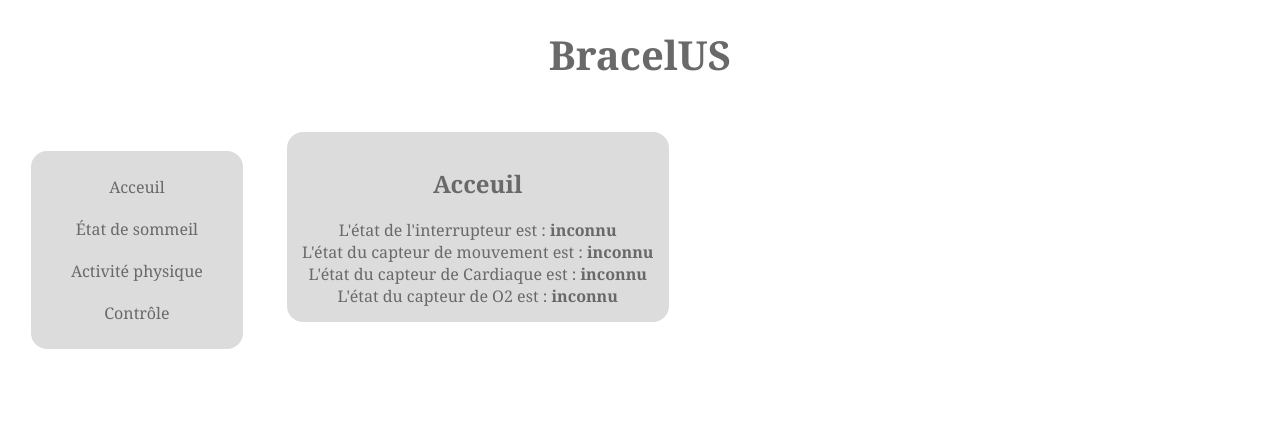
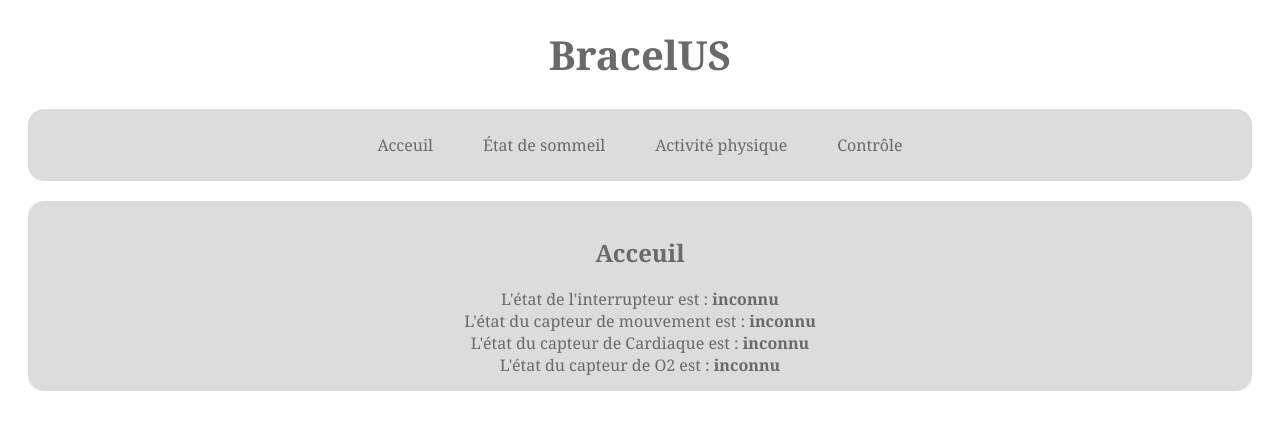
Before and after one commit to ludoboulanger/bracelusWeb, a React (Create React App) app in the folder BracelUSWEB/: page / in a window 1280 px wide. Shown: the top 430 px of the page. Built offline with nearby package versions, Linux system fonts and the light colour scheme; no server answers.

Commit message:
modif page

```diff
--- a/BracelUSWEB/src/App.js
+++ b/BracelUSWEB/src/App.js
@@ -170,22 +170,17 @@ export class App extends React.Component {
             <Router>
                 <div>
                     <h1>BracelUS</h1>
-                    <table>
-                        <td>
                     <p>
-                                <Link to="/">Acceuil</Link><br />
-                                <Link to="/EtatDeSommeil">État de sommeil</Link><br />
-                                <Link to="/ActivitePhysique">Activité physique</Link><br />
-                                <Link to="/Controle">Contrôle</Link><br />
+                        <Link to="/">Acceuil</Link>
+                        <Link to="/EtatDeSommeil">État de sommeil</Link>
+                        <Link to="/ActivitePhysique">Activité physique</Link>
+                        <Link to="/Controle">Contrôle</Link>
                     </p>
-                        </td>
-                        <td>
+
                     <Route exact path="/" component={Acceuil} />
                     <Route path="/EtatDeSommeil" component={EtatDeSommeil} />
                     <Route path="/ActivitePhysique" component={ActivitePhysique} />
                     <Route path="/Controle" component={Controle} />
-                        </td>
-                    </table>
                 </div>
             </Router>
         );
```
Also changed, not shown: 2 other files (tests, documents, lock files or other folders). Lines whose indentation alone changed are shown as unchanged.
